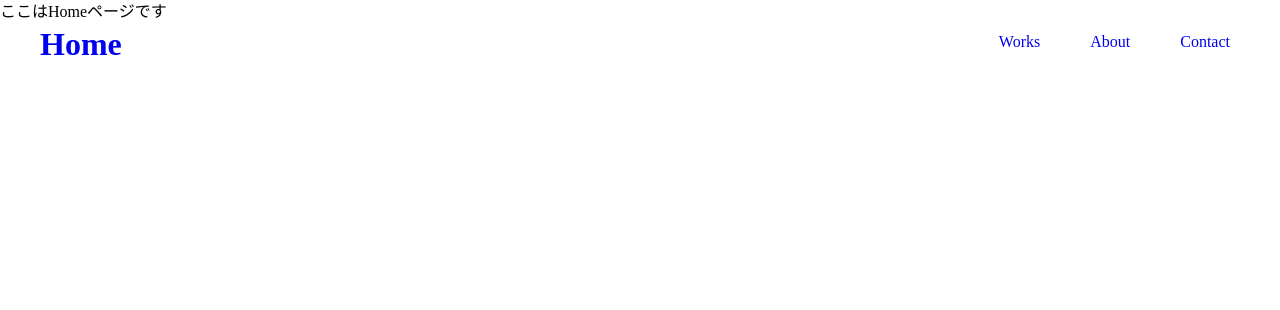
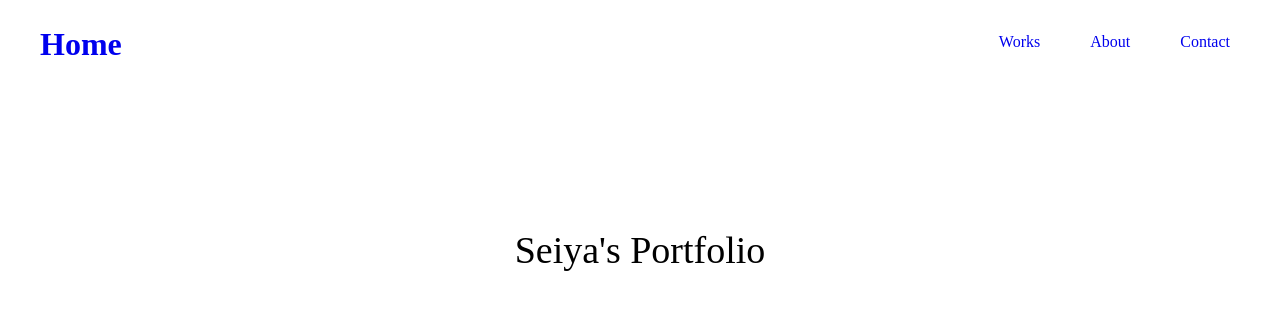
Before and after one commit to Seiya830/Portfolio, a Vue app: page / in a window 1280 px wide. Shown: the top 310 px of the page. Built offline with nearby package versions, Linux system fonts and the light colour scheme.

Commit message:
top-title追加

```diff
--- a/src/views/HomeView.vue
+++ b/src/views/HomeView.vue
@@ -1,6 +1,17 @@
 <template>
-  <main>
-    <div></div>
-    <p>ここはHomeページです</p>
-  </main>
+  <div class="top-title">
+    <p>Seiya's Portfolio</p>
+  </div>
 </template>
+
+<style lang="scss">
+.top-title {
+  height: 500px;
+
+  p {
+    line-height: 500px;
+    text-align: center;
+    font-size: 38px;
+  }
+}
+</style>
```
